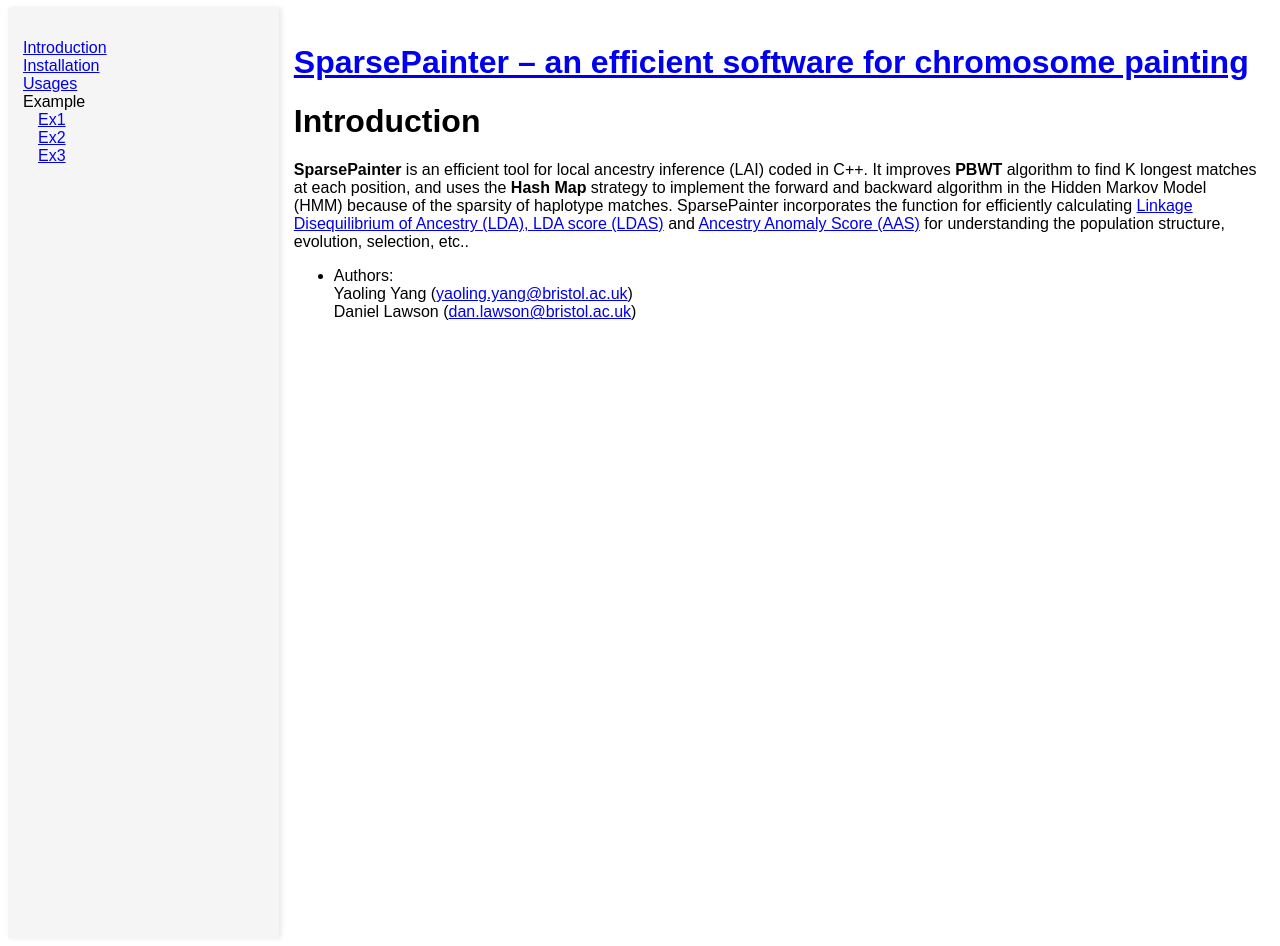
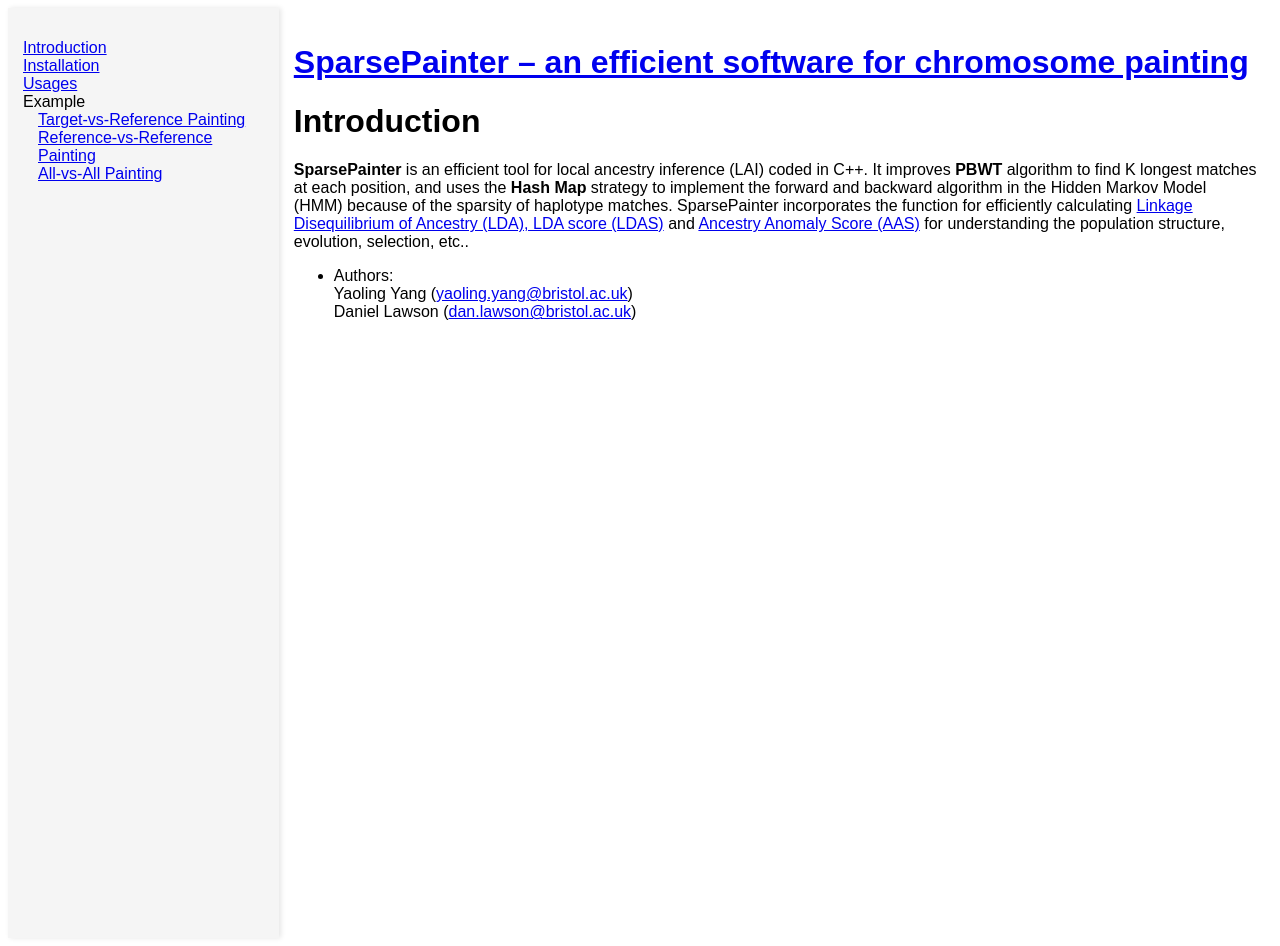
Before and after one commit to SparsePainter/SparsePainter.github.io, a Jekyll site: the page built from Introduction.md, in a window 1280 px wide. Built offline with Jekyll 4.4.1, drawn with Linux system fonts in a browser that asks for light colours.

Commit message:
Update default.html

```diff
--- a/_layouts/default.html
+++ b/_layouts/default.html
@@ -8,14 +8,14 @@
 
 <div id="sidebar">
     <ul>
-        <li><a href="/">Introduction</a></li>
-        <li><a href="/usages.html">Installation</a></li>
-        <li><a href="/usages.html">Usages</a></li>
+        <li><a href="/Introduction.html">Introduction</a></li>
+        <li><a href="/Installation.html">Installation</a></li>
+        <li><a href="/Usages.html">Usages</a></li>
         <li>Example
             <ul>
-                <li><a href="/example/Target-vs-Reference-Painting.html">Ex1</a></li>
-                <li><a href="/example/Reference-vs-Reference-Painting.html">Ex2</a></li>
-                <li><a href="/example/All-vs-All-Painting.html">Ex3</a></li>
+                <li><a href="/example/Target-vs-Reference-Painting.html">Target-vs-Reference Painting</a></li>
+                <li><a href="/example/Reference-vs-Reference-Painting.html">Reference-vs-Reference Painting</a></li>
+                <li><a href="/example/All-vs-All-Painting.html">All-vs-All Painting</a></li>
             </ul>
         </li>
     </ul>
```
